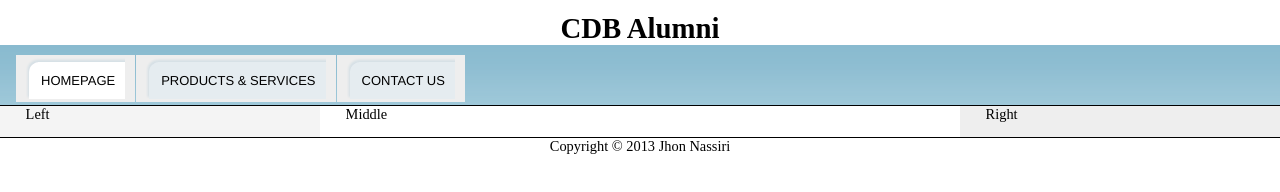
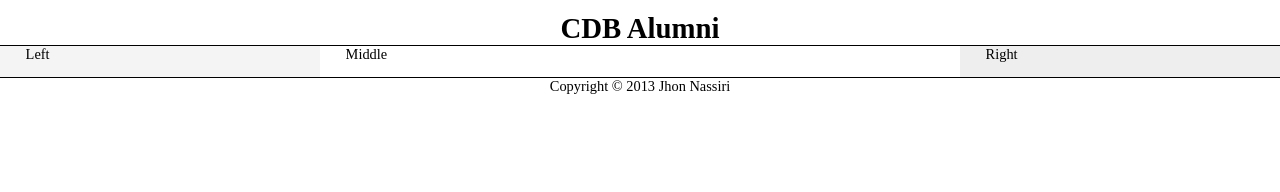
Before and after one commit to jfaghihnassiri/alumni, a plain HTML site: page index.html in a window 1280 px wide. Drawn offline with nearby package versions, Linux system fonts and the light colour scheme.

Commit message:
removed top navigation

```diff
--- a/index.html
+++ b/index.html
@@ -14,14 +14,14 @@
 			<h1>
 				CDB Alumni
 			</h1>
-			<div class="navigation">
+<!--			<div class="navigation">
 				<ul>
 				<li class="home selected"><a href="javascript:;"><span>Homepage</span></a></li>
 				<li class="products"><a href="javascript:;"><span>Products &amp; Services</span></a></li>
 				<li class="contact"><a href="javascript:;"><span>Contact Us</span></a></li>
 				</ul>
 			</div>
-		</div>
+-->		</div>
 		<div class="colmask threecol"><!--Column Div--><div class="colmid"><!--Column Mid--><div class="colleft"><!--Column Left-->
 			<div class="col1"> <!-- Middle -->
 				Middle
```
